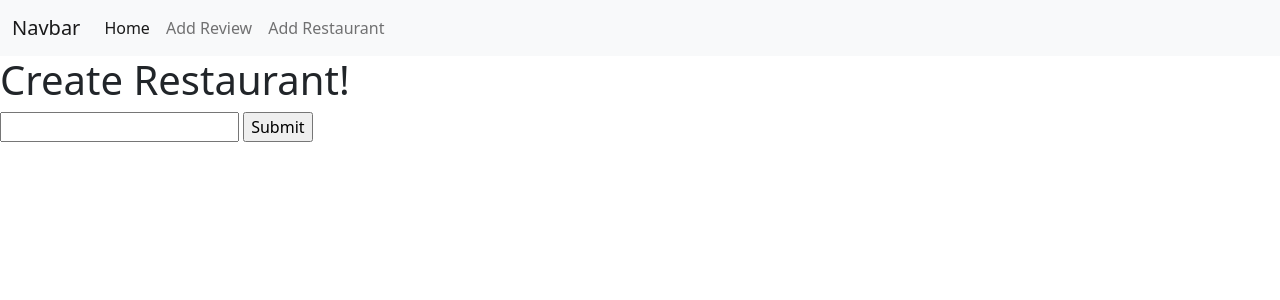
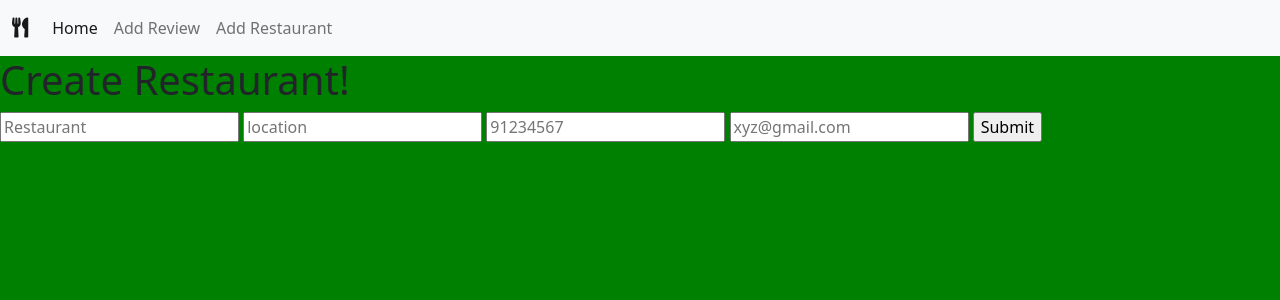
Before and after one commit to Code-Institute-Submissions/darylkangjh-EatRank, a Flask app: page /create_restaurant in a window 1280 px wide. Shown: the top 300 px of the page. Run offline with Flask 2, Linux system fonts and the light colour scheme.

Commit message:
link to css - success

```diff
--- a/app.py
+++ b/app.py
@@ -21,6 +21,7 @@ connect = pymongo.MongoClient(MONGO_URI)
 db_review = connect[DATABASE_NAME][COLLECTION_REVIEW]
 db_restaurant = connect[DATABASE_NAME][COLLECTION_RESTAURANT]
 print("**** Connected to MongoDB Database ****")
+
 
 # HOME ROUTE
 @app.route('/')
@@ -72,8 +73,15 @@ def delete_review(task_id):
 def create_restaurant():
     if request.method == "POST":
         restaurant = request.form.get("restaurant")
+        location = request.form.get('location')
+        contact = request.form.get('contact')
+        email = request.form.get('email')
         db_restaurant.insert({
-            'restaurant': restaurant
+            'restaurant'    :   restaurant,
+            'location'      :   location,
+            'contact'       :   contact,
+            'email'         :   email
+
         })
         return redirect(url_for('index'))
     return render_template('restaurants/create_restaurant.html')
--- /dev/null
+++ b/static/styles/style.css
@@ -0,0 +1,3 @@
+body {
+    background-color: green;
+}
--- a/templates/base.html
+++ b/templates/base.html
@@ -6,9 +6,16 @@
     <meta charset="utf-8">
     <meta name="viewport" content="width=device-width, initial-scale=1">
 
+    <!-- Fontawesome CSS -->
+    <link rel="stylesheet" href="https://cdnjs.cloudflare.com/ajax/libs/font-awesome/5.15.2/css/all.min.css" integrity="sha512-HK5fgLBL+xu6dm/Ii3z4xhlSUyZgTT9tuc/hSrtw6uzJOvgRr2a9jyxxT1ely+B+xFAmJKVSTbpM/CuL7qxO8w==" crossorigin="anonymous" />
+
     <!-- Bootstrap CSS -->
     <link href="https://cdn.jsdelivr.net/npm/bootstrap@5.0.0-beta2/dist/css/bootstrap.min.css" rel="stylesheet"
         integrity="sha384-BmbxuPwQa2lc/FVzBcNJ7UAyJxM6wuqIj61tLrc4wSX0szH/Ev+nYRRuWlolflfl" crossorigin="anonymous">
+
+    <!-- Custom CSS -->
+    <link rel="stylesheet" href="{{ url_for('static', filename='styles/style.css') }}">
+
 
     <title>EatRank - Finding the best taste in town!</title>
 </head>
@@ -16,7 +23,7 @@
 <body>
     <nav class="navbar navbar-expand-lg navbar-light bg-light">
         <div class="container-fluid">
-            <a class="navbar-brand" href="#">Navbar</a>
+            <a class="navbar-brand" href="#"><i class="fas fa-utensils brand"></i></a>
             <button class="navbar-toggler" type="button" data-bs-toggle="collapse"
                 data-bs-target="#navbarSupportedContent" aria-controls="navbarSupportedContent" aria-expanded="false"
                 aria-label="Toggle navigation">
--- a/templates/restaurants/create_restaurant.html
+++ b/templates/restaurants/create_restaurant.html
@@ -3,7 +3,10 @@
 {% block content %}
     <h1>Create Restaurant!</h1>
     <form method="POST">
-        <input type="text" name="restaurant">
+        <input type="text" required name="restaurant" placeholder="Restaurant">
+        <input type="text" required name="location" placeholder="location">
+        <input type="text" required name="contact" placeholder="91234567">
+        <input type="email" required name="email" placeholder="xyz@gmail.com">
         <input type="submit" value="Submit">
     </form>
 {% endblock %}
```
Also changed, not shown: 1 other file.
